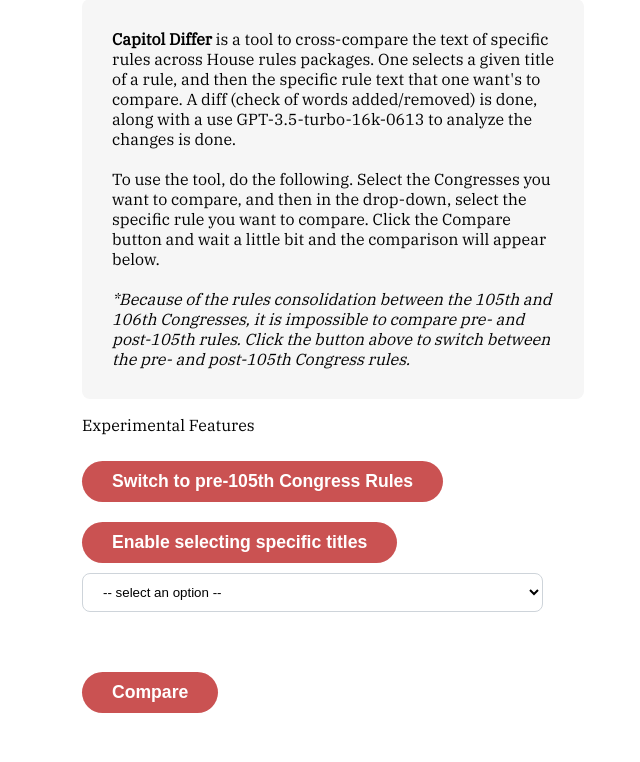
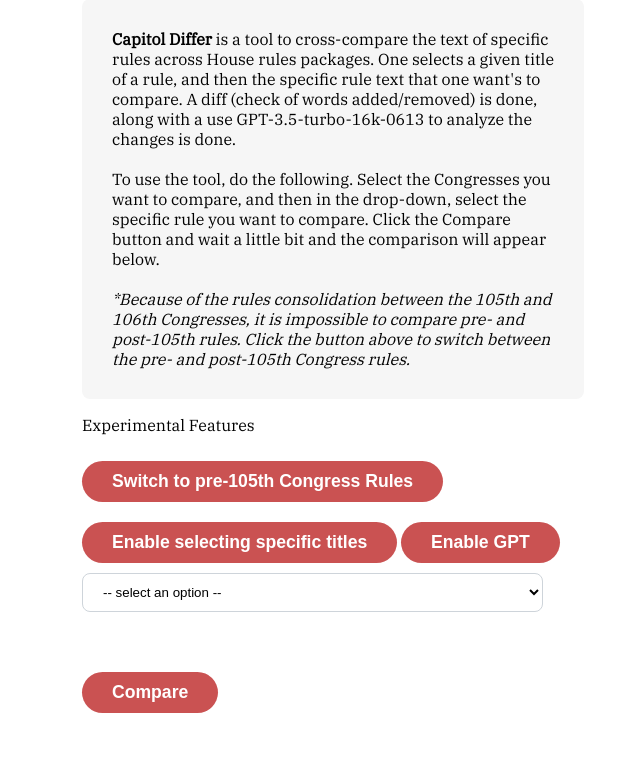
Before and after one commit to Leschonander/Rules-Diffing-Tool, a Flask app: page / in a window 1280 px wide. Shown: the part 680-1442 px from the top of the page, without its empty margins (46-686 px from the left). Run offline with Flask 2, Linux system fonts and the light colour scheme; parts of the project's set-up code (start-up, migrations or seed data) failed here and were passed over.

Commit message:
gpt hidden/added trick

```diff
--- a/static/main.css
+++ b/static/main.css
@@ -25,6 +25,9 @@ body {
     display: none;
 }
 
+.gpt-hide {
+  display: none;
+}
 
 /* Displays for media that requires diff sizes */
 
--- a/templates/index.html
+++ b/templates/index.html
@@ -90,6 +90,7 @@
 
                 <button id="rule_flip" class="button_smaller" onclick="flip_rules()">Switch to pre-105th Congress Rules</button>
                 <button id="title_button" class="button_smaller" >Enable selecting specific titles</button>
+                <button id="gpt_button" class="button_smaller" >Enable GPT</button>
 
             </div>
 
@@ -111,7 +112,10 @@
             <p style="color: red; text-decoration: line-through;">This is text that was removed.</p>
             </body>
 
+            <h3 class="gpt-exp gpt-hide">GPT 3 Generated Explanation of Changes</h3>
+            <p class="gpt-exp gpt-hide" id="gpt_text">
 
+            </p>
 
             </p>
 
@@ -1169,7 +1173,7 @@
 
         toggleButton.addEventListener('click', function() {
             const hiddenOptions = document.querySelectorAll('.hidden-option');
-            console.log(toggleButton)
+
             if(toggleButton.style.background === "#CA5252" || toggleButton.style.background === "" || toggleButton.style.background === 'rgb(202, 82, 82)'){
                 toggleButton.innerHTML = "Disable selecting specific titles"
                 toggleButton.style.background = "teal"
@@ -1187,7 +1191,34 @@
                 }
             });
         });
+
+        const gpt_button = document.getElementById('gpt_button');
+        gpt_button.addEventListener('click', function() {
+            const gpt_hidden_elements = document.querySelectorAll('.gpt-exp');
+            console.log(gpt_hidden_elements)
+            if(gpt_button.style.background === "#CA5252" || gpt_button.style.background === "" || gpt_button.style.background === 'rgb(202, 82, 82)'){
+                gpt_button.innerHTML = "Disable GPT"
+                gpt_button.style.background = "teal"
+            } else {
+                gpt_button.innerHTML = "Enable GPT"
+                gpt_button.style.background = "#CA5252"
+
+            }
+
+            gpt_hidden_elements.forEach(option => {
+                if (option.classList.contains('gpt-hide')) {
+                    option.classList.remove('gpt-hide');
+                } else {
+                    option.classList.add('gpt-hide');
+                }
+            });
+
+        });
+
     });
+
+    // GPT button
+
 
     function changeInCongress(){
 
```
